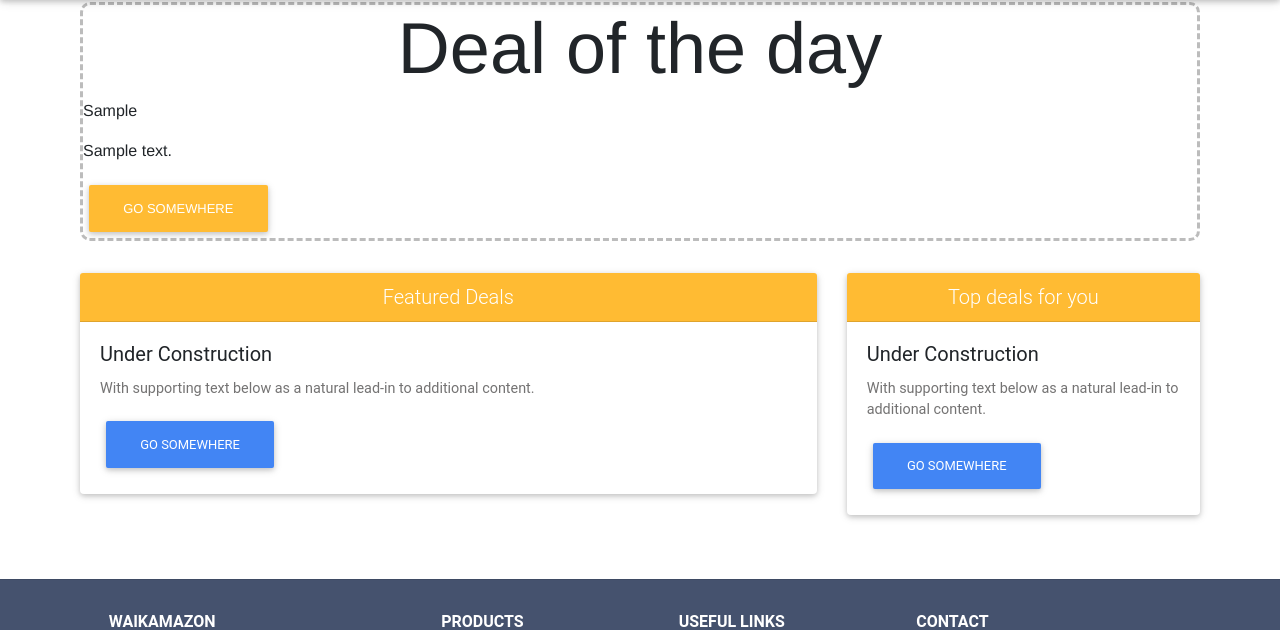
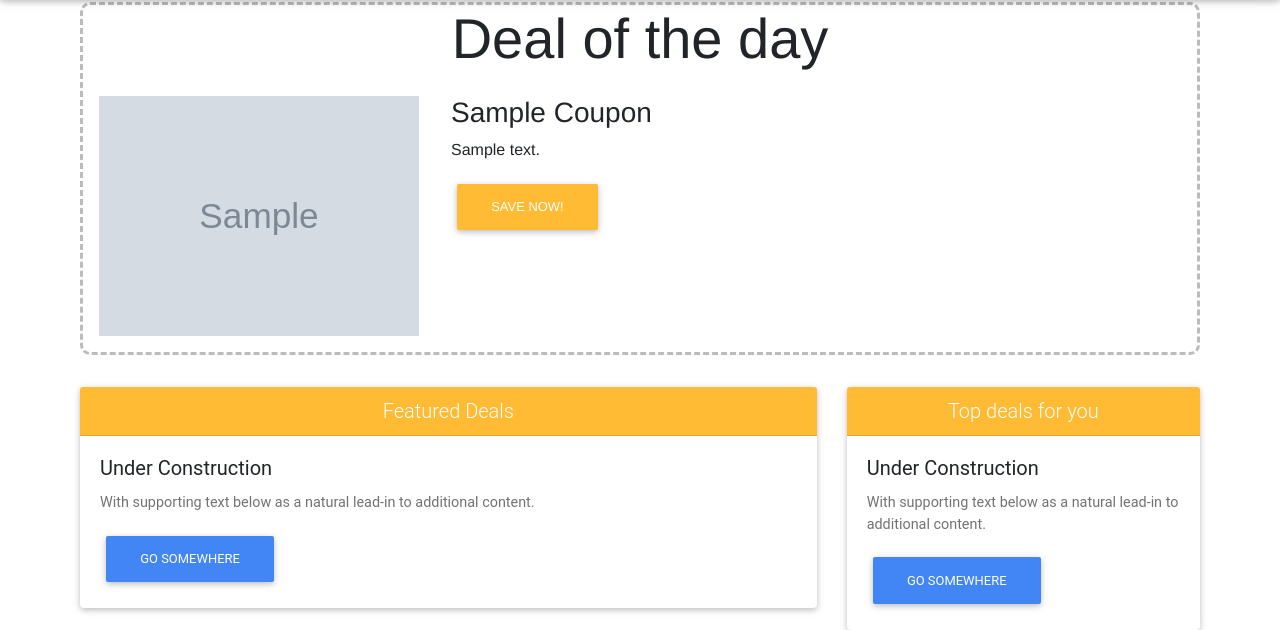
Before and after one commit to wongsitu/Coupon-Bank, a Django app: page / in a window 1280 px wide. Shown: the part 62-692 px from the top of the page. Run offline with Django 3.2, Linux system fonts and the light colour scheme; tables that the repository leaves empty hold one stand-in row (values such as "Sample post"); grey boxes marked "Sample" are stand-in pictures; parts of the project's set-up code (start-up, migrations or seed data) failed here and were passed over; some libraries are stand-ins or nearby versions.

Commit message:
Improving home page

```diff
--- a/couponBank/static/css/styles.css
+++ b/couponBank/static/css/styles.css
@@ -20,6 +20,20 @@ main{
     font-family: "HelveticaNeue-Light", "Helvetica Neue Light", "Helvetica Neue", Helvetica, Arial, "Lucida Grande", sans-serif;
     font-weight: 300;
     margin-bottom: 2em;
+}
+
+.banner div img {
+    width: 20em;
+    height: auto;
+}
+
+.banner{
+    display:flex;
+    flex-direction: row;
+}
+
+.banner div{
+    margin: 1em;
 }
 
 #prof_pic{
--- a/couponBank/templates/couponBank/homepage.html
+++ b/couponBank/templates/couponBank/homepage.html
@@ -2,11 +2,17 @@
 {% block content %}
 
 <div class="coupon">
-    <h1 class="display-3 text-center">Deal of the day</h1>
-    <!-- <img src="{{ deal.picture.url }}"> -->
-    <p>{{ deal.brand }}</p>
-    <p>{{ deal.description }}</p>
-    <a href="{% url 'product_detail' pk=deal.id %}" class="btn btn-warning">Go somewhere</a>
+    <h2 class="display-4 text-center">Deal of the day</h2>
+    <div class="banner">
+        <div>
+            <img class="dayDeal" src="{{ deal.picture.url }}">
+        </div>
+        <div>
+            <h3>{{ deal.brand }} Coupon</h3>
+            <p>{{ deal.description|truncatechars:700}}</p>
+            <a href="{% url 'product_detail' pk=deal.id %}" class="btn btn-warning">Save Now!</a>
+        </div>
+    </div>
 </div>
 <div class="row">
     <div class="col-sm-8">
--- a/couponBank/templates/couponBank/product_detail.html
+++ b/couponBank/templates/couponBank/product_detail.html
@@ -9,8 +9,8 @@
         <h1>{{product.brand}} Coupon</h1>
         <p><strong>Posted by:</strong> {{product.user}} <strong>at</strong> {{product.posted_at}}</p>
         <p>{{product.description}}</p>
+        {% ratings product%}
         <p><strong>Price:</strong> ${{product.price}}</p>
-        {% ratings product%}
         {% if request.user.is_authenticated %}
             <a href="{% url 'add_to_cart' pk=product.id %}" class="btn btn-primary">Add to Shopping Cart <i class="fa fa-shopping-cart" aria-hidden="true"></i></a>
             <a href="{% url 'review_create' pk=product.id %}" class="btn btn-success" data-toggle="modal" data-target="#exampleModalCenter">Add Review <i class="fas fa-comments"></i></a>
--- a/couponBank/templates/couponBank/store_page.html
+++ b/couponBank/templates/couponBank/store_page.html
@@ -1,7 +1,7 @@
 {% extends "couponBank/base.html" %}
 {% block content %}
 <h1>Welcome to our Store!</h1>
-<ul class="pagination pagination-md justify-content-center">
+<ul class="pagination pagination-lg justify-content-center">
     {% if products.has_previous %}
         <li class="page-item">
             <a class="page-link" href="?page={{products.previous_page_number}}" aria-label="Previous">
@@ -47,7 +47,7 @@
         </div>
     {% endfor %}
 </div>
-<ul class="pagination justify-content-center">
+<ul class="pagination pagination-lg justify-content-center">
     {% if products.has_previous %}
         <li class="page-item">
             <a class="page-link" href="?page={{products.previous_page_number}}" aria-label="Previous">
```
Also changed, not shown: couponBank/templates/couponBank/base.html (+10 -0 lines), 1 other file.
